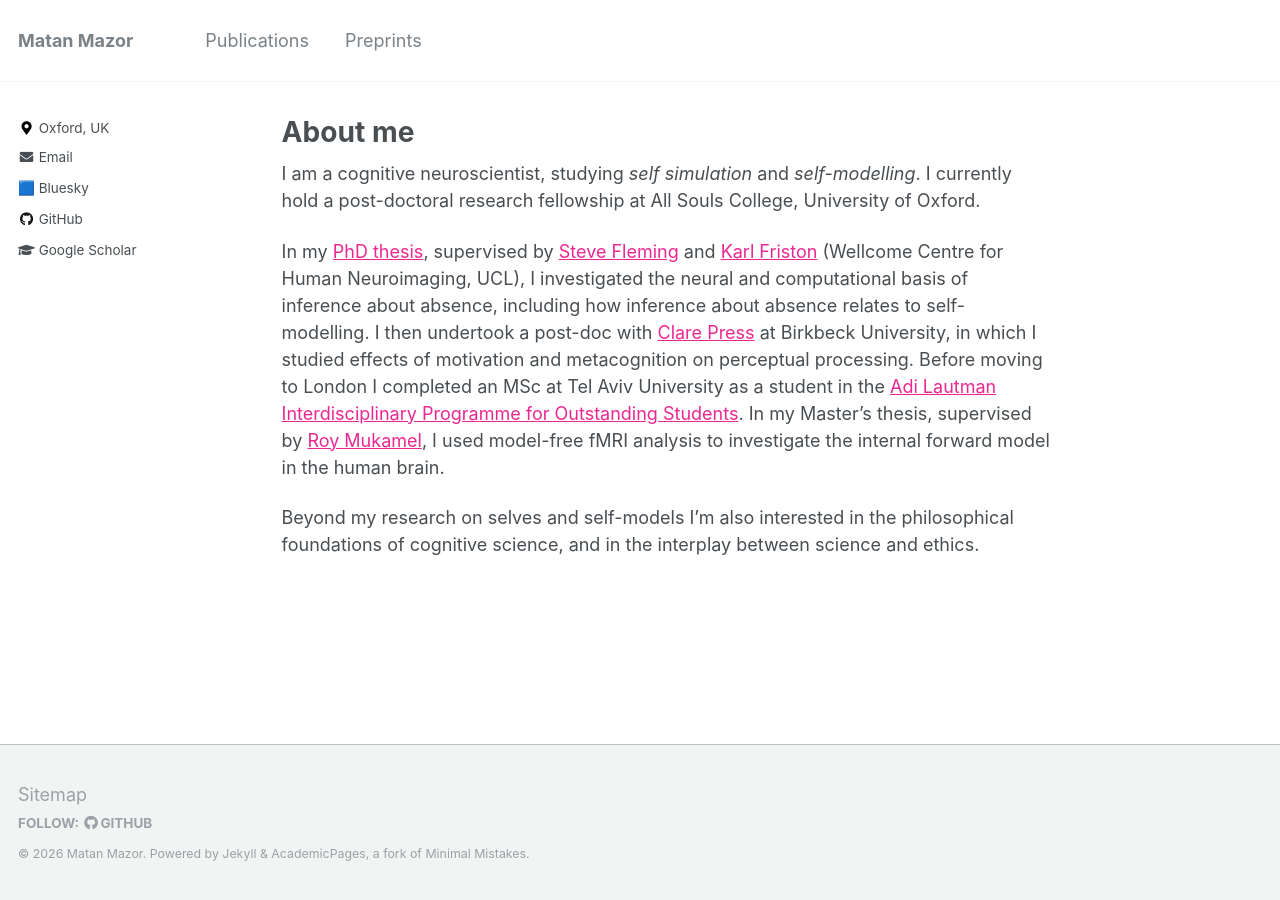
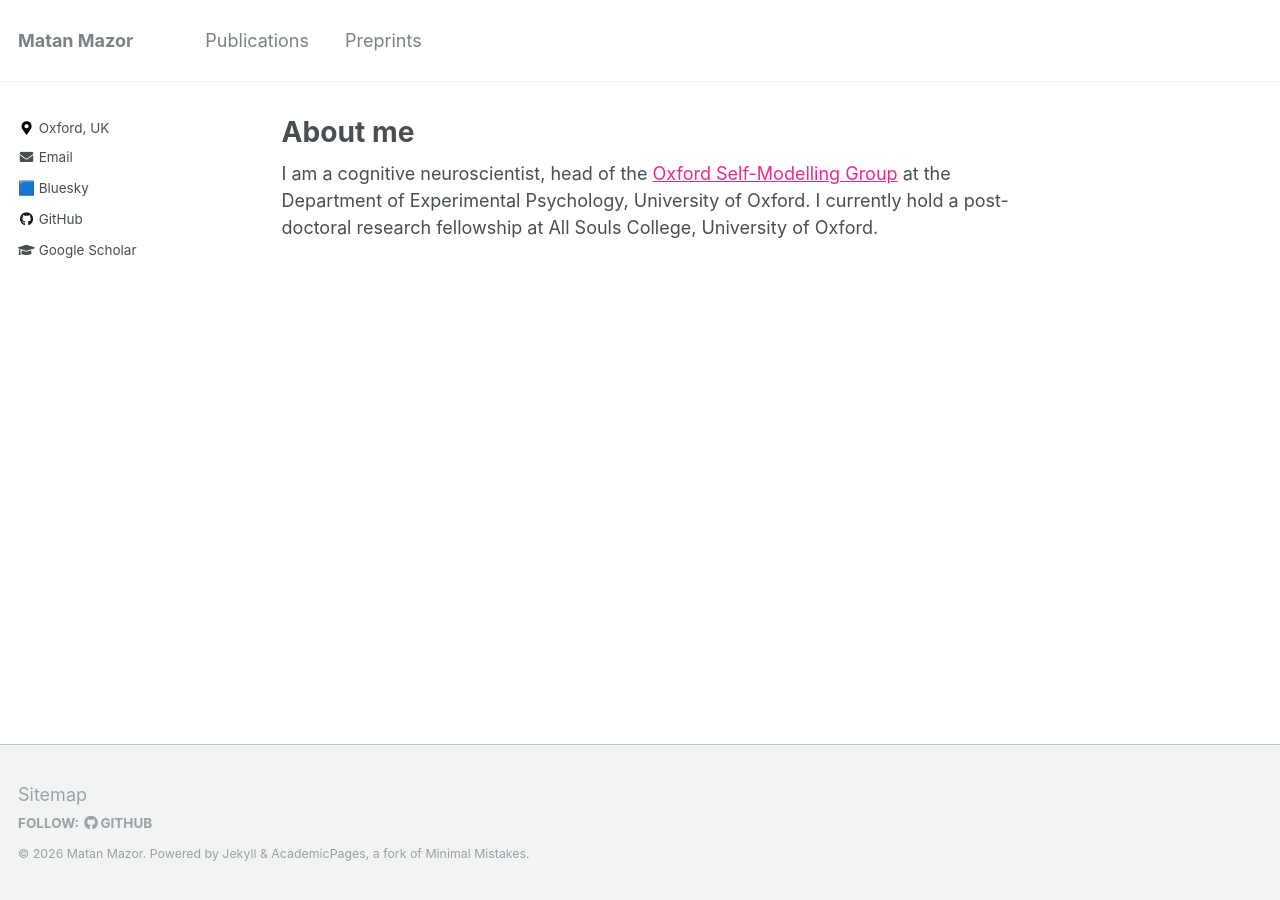
Before and after one commit to matanmazor/matanmazor.github.io, a Jekyll site: the page built from _pages/about.md, in a window 1280 px wide. Built offline with Jekyll 4.4.1, drawn with Linux system fonts in a browser that asks for light colours.

Commit message:
Update about.md

```diff
--- a/_pages/about.md
+++ b/_pages/about.md
@@ -8,8 +8,8 @@ redirect_from:
   - /about.html
 ---
 
-I am a cognitive neuroscientist, studying *self simulation* and *self-modelling*. I currently hold a post-doctoral research fellowship at All Souls College, University of Oxford.
+I am a cognitive neuroscientist, head of the [Oxford Self-Modelling Group](https://www.psy.ox.ac.uk/research/oxford-self-modelling-group) at the Department of Experimental Psychology, University of Oxford. I currently hold a post-doctoral research fellowship at All Souls College, University of Oxford.
 
-In my [PhD thesis](https://matanmazor.github.io/thesis), supervised by [Steve Fleming](https://www.ucl.ac.uk/pals/research/experimental-psychology/person/steve-fleming/) and [Karl Friston](https://www.fil.ion.ucl.ac.uk/~karl/) (Wellcome Centre for Human Neuroimaging, UCL), I investigated the neural and computational basis of inference about absence, including how inference about absence relates to self-modelling. I then undertook a post-doc with [Clare Press](https://profiles.ucl.ac.uk/6628-clare-press) at Birkbeck University, in which I studied effects of motivation and metacognition on perceptual processing. Before moving to London I completed an MSc at Tel Aviv University as a student in the [Adi Lautman Interdisciplinary Programme for Outstanding Students](https://en.wikipedia.org/wiki/Adi_Lautman_Interdisciplinary_Program_for_Outstanding_Students). In my Master's thesis, supervised by [Roy Mukamel](https://socsci3.tau.ac.il/rmukamel/), I used model-free fMRI analysis to investigate the internal forward model in the human brain.
+<!-- In my [PhD thesis](https://matanmazor.github.io/thesis), supervised by [Steve Fleming](https://www.ucl.ac.uk/pals/research/experimental-psychology/person/steve-fleming/) and [Karl Friston](https://www.fil.ion.ucl.ac.uk/~karl/) (Wellcome Centre for Human Neuroimaging, UCL), I investigated the neural and computational basis of inference about absence, including how inference about absence relates to self-modelling. I then undertook a post-doc with [Clare Press](https://profiles.ucl.ac.uk/6628-clare-press) at Birkbeck University, in which I studied effects of motivation and metacognition on perceptual processing. Before moving to London I completed an MSc at Tel Aviv University as a student in the [Adi Lautman Interdisciplinary Programme for Outstanding Students](https://en.wikipedia.org/wiki/Adi_Lautman_Interdisciplinary_Program_for_Outstanding_Students). In my Master's thesis, supervised by [Roy Mukamel](https://socsci3.tau.ac.il/rmukamel/), I used model-free fMRI analysis to investigate the internal forward model in the human brain. -->
 
-Beyond my research on selves and self-models I'm also interested in the philosophical foundations of cognitive science, and in the interplay between science and ethics.
+<!-- Beyond my research on selves and self-models I'm also interested in the philosophical foundations of cognitive science, and in the interplay between science and ethics.   -->
```
